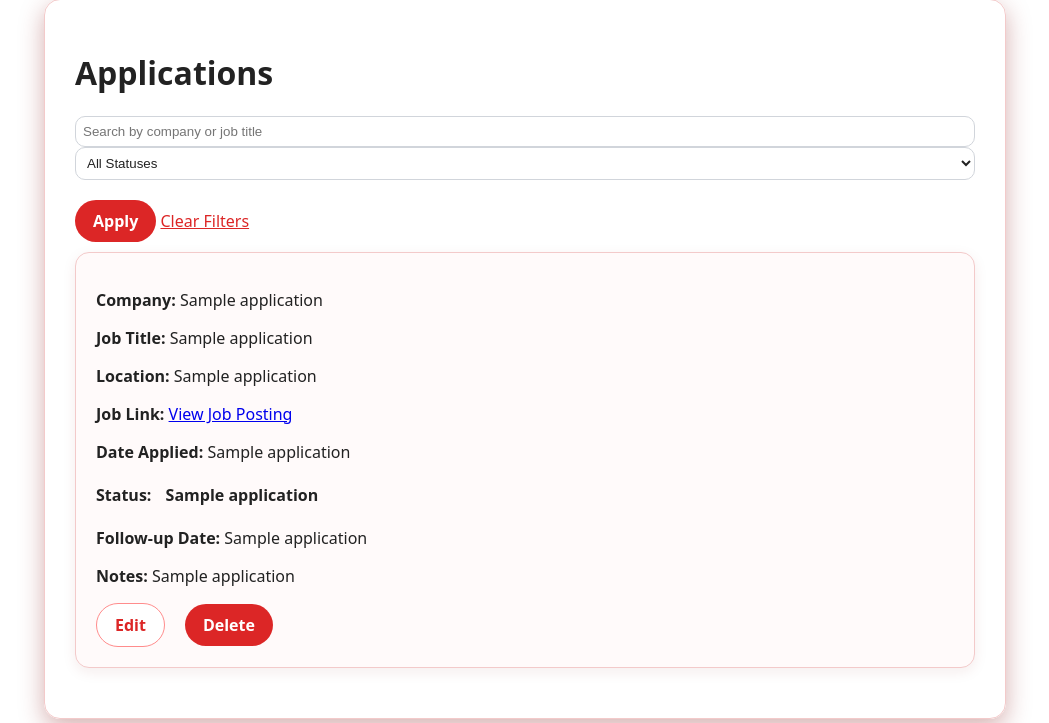
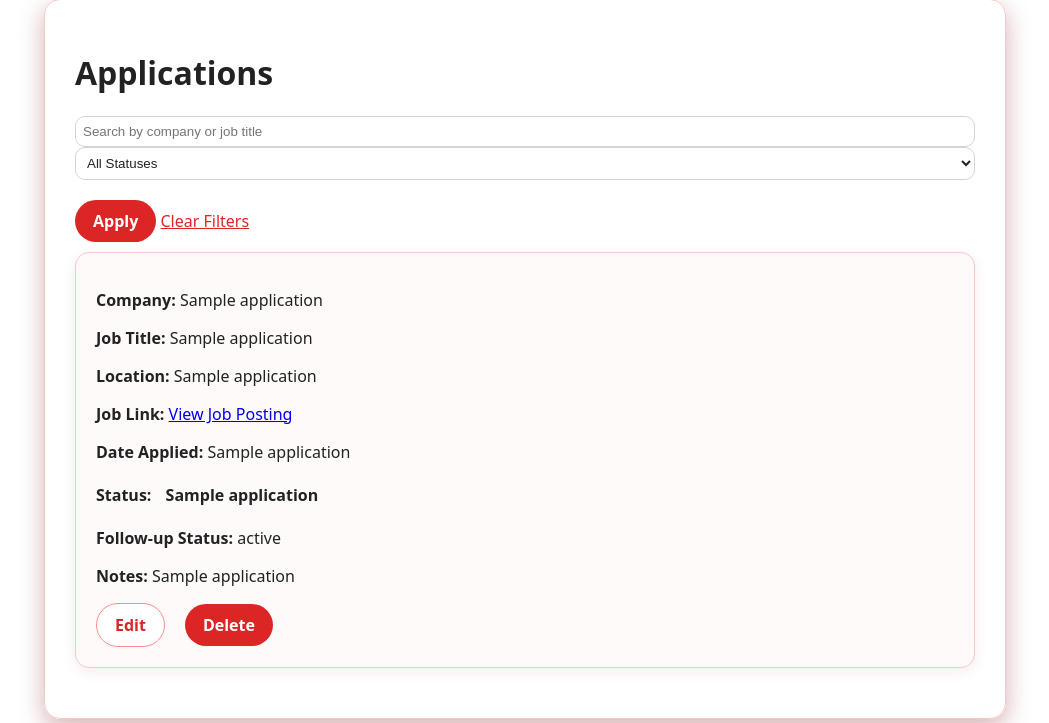
Before and after one commit to DeviWilk3747/job-application-tracker-flask, a Flask app: template templates/view_applications.html in a window 1280 px wide. Shown: the part 119-842 px from the top of the page, without its empty margins (115-1164 px from the left). Run offline with Flask 3, Linux system fonts and the light colour scheme; the template is opened without the code that fills it: most values are stand-ins (such as "Sample title", 1, 10 or a date in 2020).

Commit message:
Add follow-up status labels

```diff
--- a/app.py
+++ b/app.py
@@ -1,5 +1,7 @@
+import os
 from flask import Flask, render_template, request, redirect, url_for, flash
 import sqlite3
+from datetime import date
 
 connection = sqlite3.connect("application_tracker.db", check_same_thread=False)
 cursor = connection.cursor()
@@ -27,7 +29,10 @@ create_table()
 # Create Flask application
 app = Flask(__name__)
 
-app.secret_key = "development-secret-key"
+app.config["SECRET_KEY"] = os.environ.get(
+    "SECRET_KEY",
+    "development-secret-key"
+)
 
 # Home page route
 @app.route("/")
@@ -100,7 +105,29 @@ def view_applications():
 
     applications = cursor.fetchall()
 
-    return render_template("view_applications.html", applications=applications, search=search, status=status)
+    today = date.today()
+
+    applications_with_followups = []
+
+    for application in applications:
+        follow_up_date = application[7]
+
+        if not follow_up_date:
+            follow_up_status = "No follow-up date"
+        else:
+            follow_up = date.fromisoformat(follow_up_date)
+
+            if follow_up < today:
+                follow_up_status = "Overdue"
+            elif follow_up == today:
+                follow_up_status = "Due today"
+            else:
+                follow_up_status = "Upcoming"
+
+        applications_with_followups.append((application, follow_up_status))
+
+
+    return render_template("view_applications.html", applications=applications_with_followups, search=search, status=status)
 
 @app.route("/delete-application/<int:application_id>", methods=["POST"])
 def delete_application(application_id):
--- a/templates/view_applications.html
+++ b/templates/view_applications.html
@@ -35,7 +35,7 @@
         </form>
 
         {% if applications %}
-            {% for application in applications %}
+            {% for application, follow_up_status in applications %}
                 <div class="application-card">
                     <p><strong>Company: </strong>{{ application[1] }}</p>
                     <p><strong>Job Title: </strong>{{ application[2] }}</p>
@@ -58,7 +58,7 @@
                         {{ application[6] }}
                         </span>
                     </p>
-                    <p><strong>Follow-up Date: </strong>{{ application[7] }}</p>
+                    <p><strong>Follow-up Status: </strong>{{ follow_up_status }}</p>
                     <p><strong>Notes: </strong>{{ application[8] }}</p>
 
                     <div class="card-actions">
```
